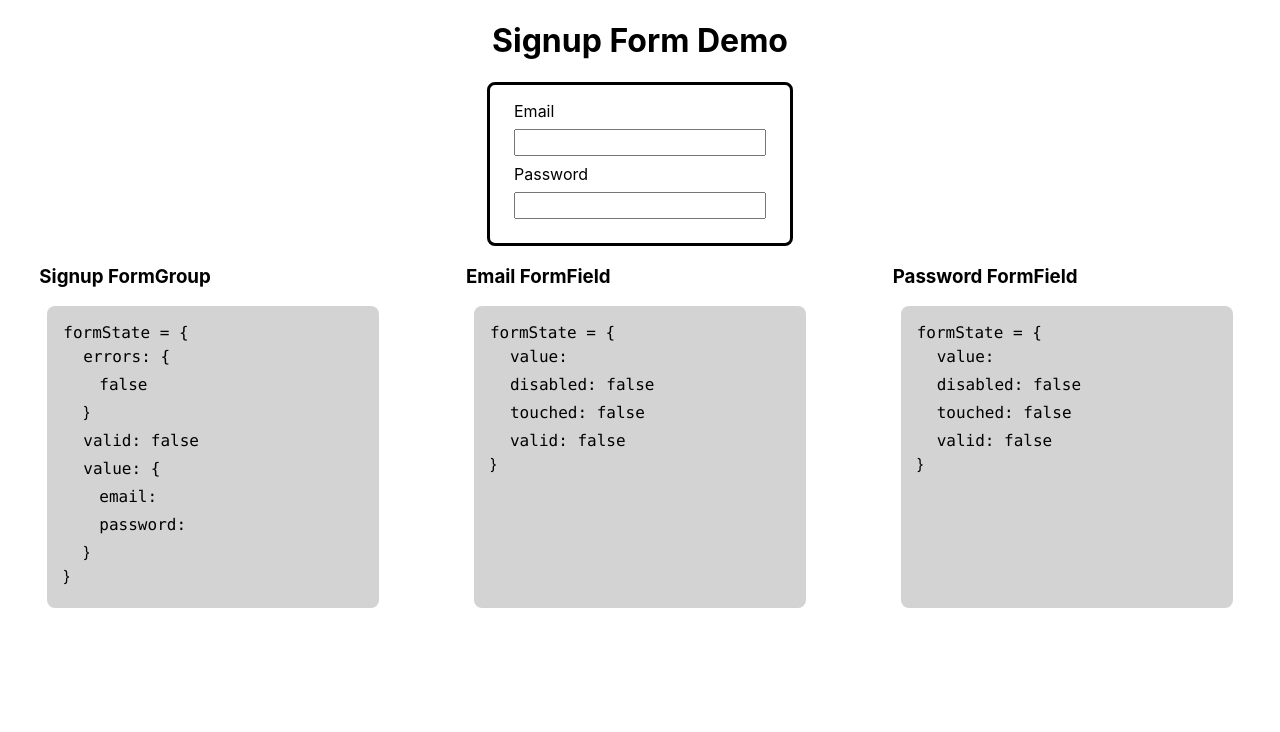
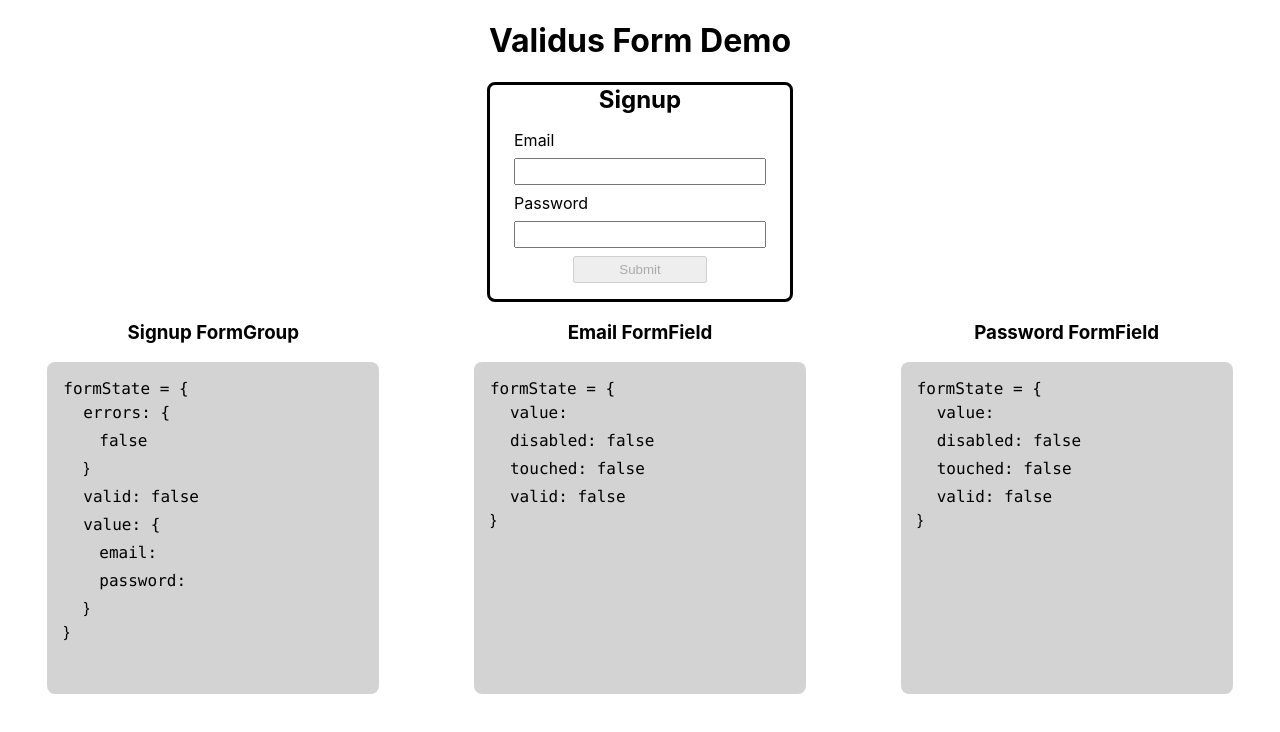
Before and after one commit to ckoukoutchos/Validus, a React (Create React App) app: page / in a window 1280 px wide. Shown: the top 732 px of the page. Built offline with nearby package versions, Linux system fonts and the light colour scheme.

Commit message:
added submit button to demo form

```diff
--- a/src/App.css
+++ b/src/App.css
@@ -1,7 +1,13 @@
+.button {
+  margin: auto;
+  padding: 4px;
+  width: 50%;
+}
+
 .code__card {
   background: lightgrey;
   border-radius: 8px;
-  height: 270px;
+  height: 300px;
   margin: 8px;
   padding: 16px;
   width: 300px;
--- a/src/App.js
+++ b/src/App.js
@@ -39,6 +39,10 @@ class App extends Component {
     this.setState({ group: formState });
   };
 
+  formSubmitHandler = formState => {
+    alert(formState.valid);
+  };
+
   displayObjectFields(object) {
     const el = [];
     for (const field in object) {
@@ -71,8 +75,9 @@ class App extends Component {
 
     return (
       <div>
-        <h1 style={{ textAlign: 'center' }}>Signup Form Demo</h1>
+        <h1 style={{ textAlign: 'center' }}>Validus Form Demo</h1>
         <div className="signup">
+          <h2 style={{ textAlign: 'center', margin: 0 }}>Signup</h2>
           <FormGroup
             groupName="1"
             style={{
@@ -82,6 +87,7 @@ class App extends Component {
             }}
             onBlur={formState => this.formGroupChangeHandler(formState)}
             onChange={formState => this.formGroupChangeHandler(formState)}
+            onSubmit={formState => this.formSubmitHandler(formState)}
           >
             <label style={{ marginLeft: '8px' }}>Email</label>
             <FormField
@@ -111,11 +117,15 @@ class App extends Component {
               }
             />
             {passwordError}
+            <button className="button" type="submit" disabled={!group.valid}>
+              Submit
+            </button>
           </FormGroup>
         </div>
+
         <div className="form-state">
           <div>
-            <h3>Signup FormGroup</h3>
+            <h3 style={{ textAlign: 'center' }}>Signup FormGroup</h3>
             <div className="code__card">
               <p className="code__field">
                 <code>formState = {'{'}</code>
@@ -143,7 +153,7 @@ class App extends Component {
           </div>
 
           <div>
-            <h3>Email FormField</h3>
+            <h3 style={{ textAlign: 'center' }}>Email FormField</h3>
             <div className="code__card">
               <p className="code__field">
                 <code>formState = {'{'}</code>
@@ -165,7 +175,7 @@ class App extends Component {
           </div>
 
           <div>
-            <h3>Password FormField</h3>
+            <h3 style={{ textAlign: 'center' }}>Password FormField</h3>
             <div className="code__card">
               <code>formState = {'{'}</code>
               <p className="code__indent">
--- a/src/FormGroup.js
+++ b/src/FormGroup.js
@@ -96,7 +96,7 @@ class FormGroup extends Component {
     return (
       <form
         style={this.props.style}
-        onSubmit={evt => this.submitHandler(this.state)}
+        onSubmit={evt => this.submitHandler(evt, this.state)}
       >
         {addPropsToChildren}
       </form>
```
